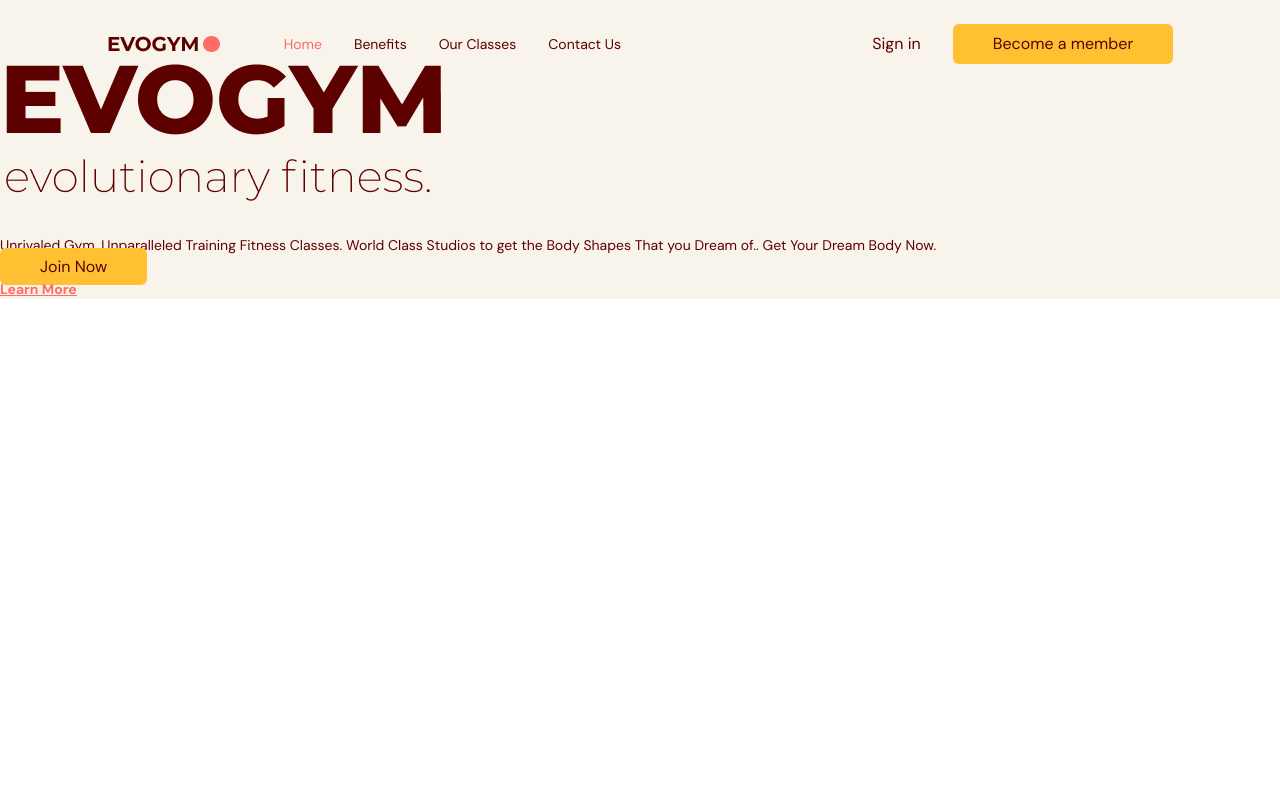
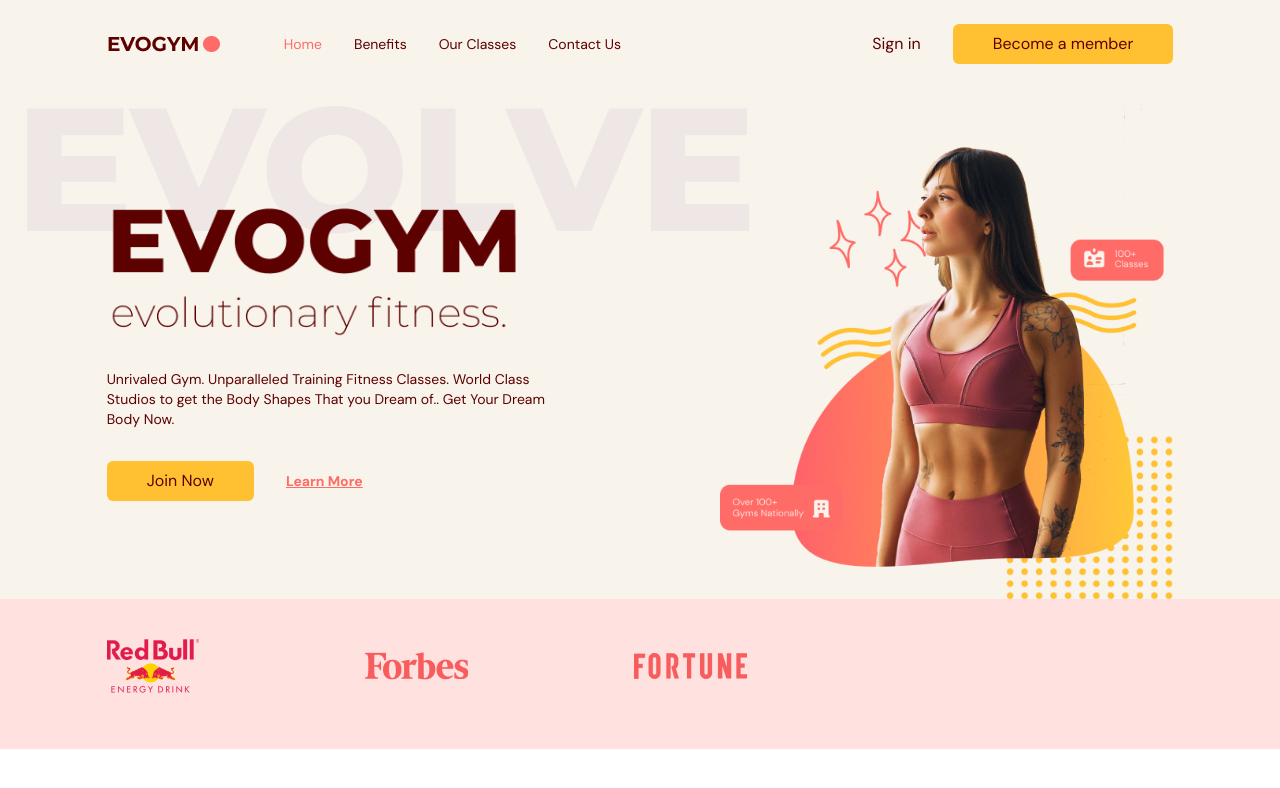
Before and after one commit to Vishall001/Fitness_App, a React (Vite) app in the folder fitness_app/: page / in a window 1280 px wide. Shown: the top 788 px of the page. Built offline with nearby package versions, Linux system fonts and the light colour scheme.

Commit message:
made the home page

```diff
--- a/fitness_app/src/component/home/index.tsx
+++ b/fitness_app/src/component/home/index.tsx
@@ -18,13 +18,13 @@
   return (
    <section id='home' className='gap-16 bg-gray-20 py-10 md:h-full md:pb-0'>
     {/* Image Main header */}
-    <div className=''>
+    <div className='md:flex mx-auto w-5/6 items-center justify-center md:h-5/6 '>
      {/* Main header */}
-     <div>
+     <div className='z-10 mt-32 md:basis-3/5'>
         {/* Headings */}
-        <div>
-            <div>
-                <div>
+        <div className='md:-mt-20 '>
+            <div className='relative '>
+                <div className='before:absolute before:-top-20 before:-left-20 before:z-[-1] md:before:content-evolvetext'>
                     <img src={HomePageText} alt="Home page text" />
                 </div>
             </div>
@@ -35,7 +35,7 @@
             </p>
         </div>
         {/* Actions */}
-        <div>
+        <div className='mt-8 flex items-center gap-8 '>
             <ActionButton setSelectedPage={setSelectedPage}>Join Now</ActionButton>
             <AnchorLink className='text-sm font-bold text-primary-500 underline hover:text-secondary-500' onClick={()=>setSelectedPage(SelectedPage.ContactUs)} href={`#${SelectedPage.ContactUs}`}>
                  <p>Learn More</p>
@@ -44,11 +44,23 @@
         </div>
      </div>
      {/* Image */}
-     <div>
-
+     <div className='flex basis-3/5 justify-center md:z-10 md:ml-40 md:mt-16 md:justify-items-end'>
+<img src={HomePageGraphic} alt="Home Page Graphic" />
      </div>
     </div>
+   {/* Sponsers */}
+   {isAboveMediumScreens &&(
+    <div className='h-[150px] w-full bg-primary-100 py-10'>
+        <div className='mx-auto w-5/6'>
+            <div className='flex w-3/5 items-center justify-between gap-8' >
+                <img src={SponsorRedBull} alt="Red bull" />
+                <img src={SponsorForbes} alt="Sponsor Forbes" />
+                <img src={SponsorFortune} alt="Sponsor Fortune" />
 
+            </div>
+        </div>
+    </div>
+   )}
    </section>
   )
 }
```
